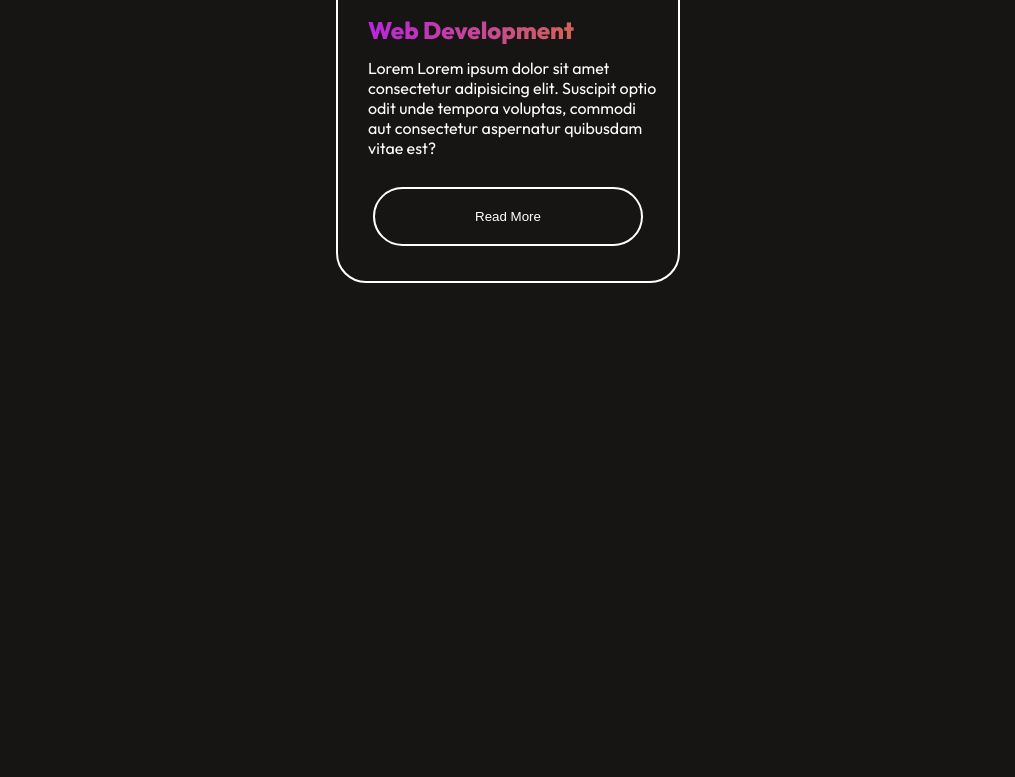
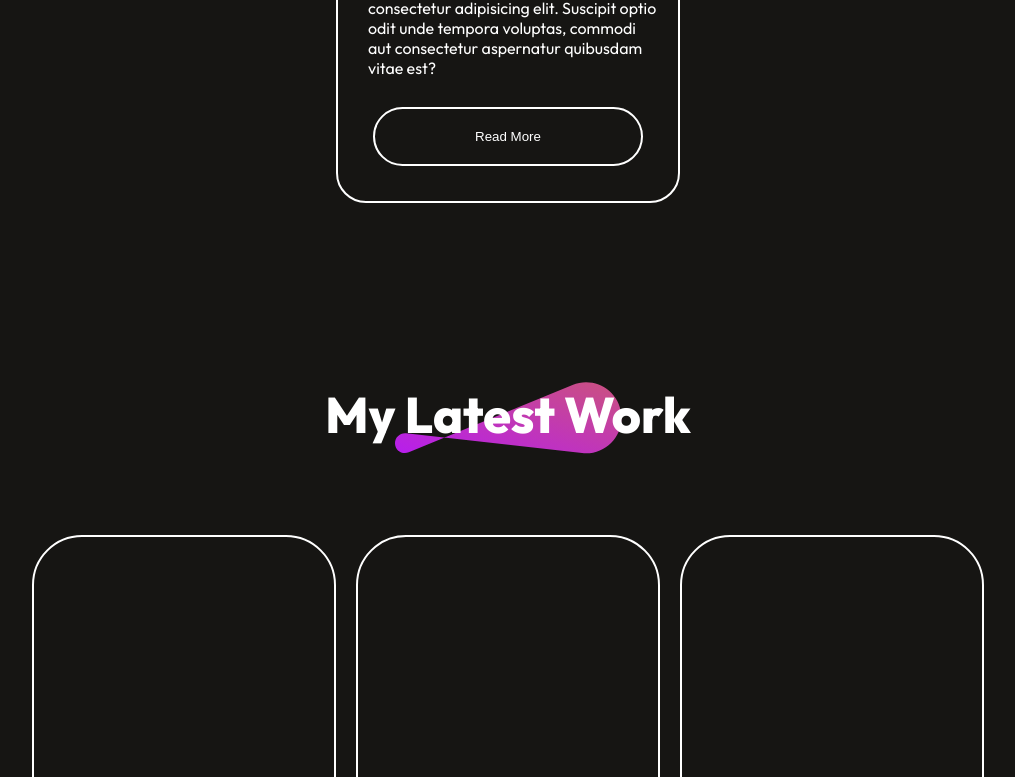
Before and after one commit to Captainanujm/PortFolio, a React (Vite) app: page / in a window 1280 px wide. Shown: the part 2709-3486 px from the top of the page, without its empty margins (132-1147 px from the left). Before the commit the page ends 3122 px from the top, so only its background shows below. Built offline with nearby package versions, Linux system fonts and the light colour scheme; the HTML template or start-up script is replaced by a standard one.

Commit message:
updated About and created my work section

```diff
--- a/src/App.jsx
+++ b/src/App.jsx
@@ -3,6 +3,7 @@ import NavBar from "./Components/NavBar/NavBar.jsx";
 import Hero from "./Components/Hero/Hero.jsx";
 import About from "./Components/About/About.jsx";
 import Services from "./Components/Services/Services.jsx";
+import Mywork from "./Components/My_Work/My_work.jsx";
 import "./index.css";
 function App(){
   return <div className="app">
@@ -10,6 +11,8 @@ function App(){
     <Hero/>
     <About/>
     <Services/>
+    <Mywork/>
+
   </div>
 }
 export default App;
--- a/src/Components/About/About.css
+++ b/src/Components/About/About.css
@@ -3,7 +3,7 @@
     gap:50px;
     flex-direction:column;
     align-items: center;
-    margin:80px;
+    margin:80px 80px 0px 80px;
     padding:50px;
 }
 .About h1{
--- /dev/null
+++ b/src/Components/My_Work/My_work.css
@@ -0,0 +1,61 @@
+.my-work-container{
+    display:flex;
+    flex-direction:column;
+    gap:80px;
+    align-items: center;
+    padding:50px 50px 10px 50px;
+}
+.my-work-heading{
+    font-size:50px;
+    font-weight: 800;
+    position:absolute;
+}
+.my-work-theme{
+    position:relative;
+    top:-1px;
+    z-index:-1;
+}
+.work-details-container{
+    display:grid;
+    gap: 20px;
+    grid-template-columns: 1fr 1fr 1fr;
+}
+.work-card{
+    display: flex;
+    align-items: center;
+    justify-content: center;
+    border:2px solid white;
+    border-radius:50px;
+    height:300px;
+    width:300px;
+    border-radius:50px;
+    background-color: transparent;
+}
+.work-card>img:hover{
+    transform: scale(1.05);
+}
+.work-card img{
+    border-radius:50px;
+    width:100%;
+    height:100%;
+    z-index:-1;
+    object-fit: cover;
+    transition: 0.5s;
+}
+.show-more{
+    font-family: "outfit";
+    color:white;
+    font-weight:500;
+    text-align: center;
+    font-size: 20px;
+    display: flex;
+    gap:10px;
+    padding:20px;
+    border-radius:50px;
+    background-color: transparent;
+    transition: 0.5s;
+    cursor: pointer;
+}
+.show-more:hover{
+    gap:20px;
+}
--- /dev/null
+++ b/src/Components/My_Work/My_work.jsx
@@ -0,0 +1,22 @@
+import react  from "react";
+import "./My_work.css";
+import arrow from "../../assets/assets/arrow_icon.svg";
+import my_work from "./My_work_data";
+import theme from "../../assets/assets/theme_pattern.svg";
+function mywork(){
+    return <div className="my-work-container">
+        <h1 className="my-work-heading">My Latest Work</h1>
+        <img className="my-work-theme" src={theme} alt="theme_logo"/>
+        <div className="work-details-container">
+            {my_work.map((work,index)=>{
+                console.log(work.imgAddress);
+                return <div className="work-card" key={index}>
+
+                </div>
+
+            })}
+        </div>
+        <button className="show-more">Show more<img className="arrow-img" src={arrow} alt="arrow"/></button>
+    </div>
+}
+export default mywork;
--- /dev/null
+++ b/src/Components/My_Work/My_work_data.jsx
@@ -0,0 +1,30 @@
+const my_work=[{
+    Project_name:"Project_1",
+     imgAddress:"",
+},
+{
+    Project_name:"Project_2",
+    imgAddress:"",
+},
+{
+    Project_name:"Project_3",
+    imgAddress:"",
+
+},
+{
+    Project_name:"Project_4",
+    imgAddress:"",
+
+},
+{
+    Project_name:"Project_4",
+    imgAddress:"",
+
+},
+{
+    Project_name:"Project_4",
+    imgAddress:"",
+
+},
+];
+export default my_work;
```
